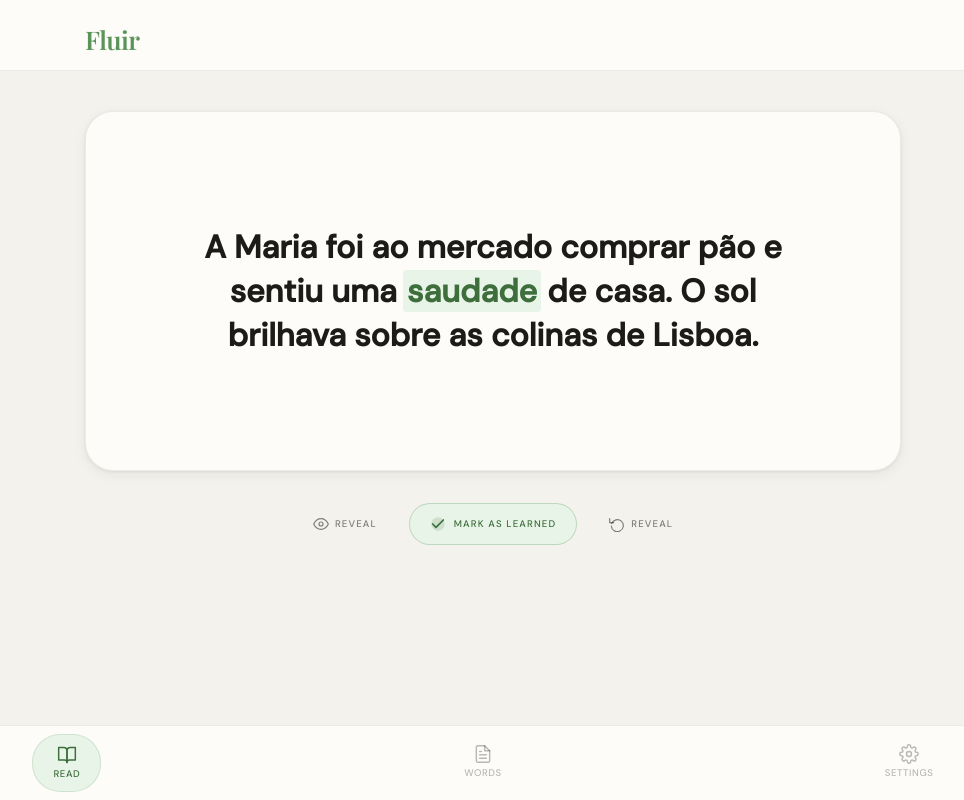
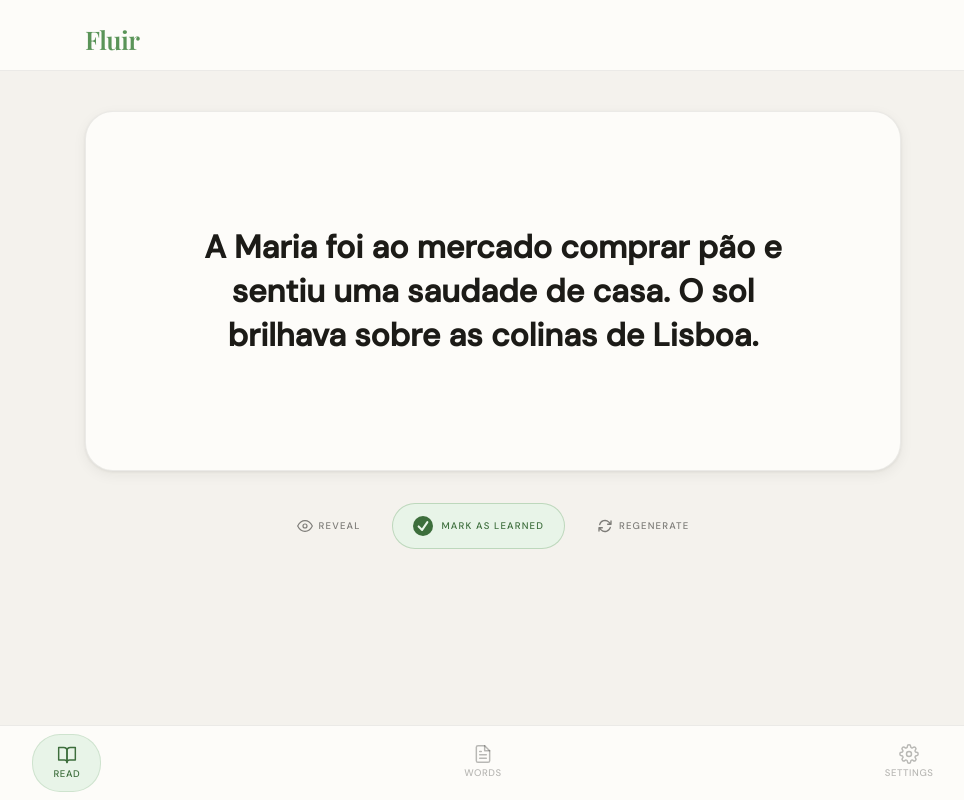
Before and after one commit to jkim228/fluir, a React (Vite) app: page / in a window 1280 px wide. Shown: the whole page, without its empty margins (147-1111 px from the left). Built offline with nearby package versions, Linux system fonts and the light colour scheme; a web font is replaced by a local one.

Commit message:
checkmark and other ui tweaks

```diff
--- a/package.json
+++ b/package.json
@@ -1 +1 @@
-{"name":"pt-pt","private":true,"version":"0.0.0","type":"module","scripts":{"dev":"vite","build":"vite build","preview":"vite preview","test":"vitest"},"dependencies":{"react":"^18.3.1","react-dom":"^18.3.1","clsx":"^2.1.1","tailwind-merge":"^2.5.4"},"devDependencies":{"@vitejs/plugin-react":"^4.3.4","vite":"^6.3.5","tailwindcss":"^3.4.17","postcss":"^8.5.3","autoprefixer":"^10.4.20","vitest":"^2.1.9","@testing-library/react":"^16.0.0","@testing-library/user-event":"^14.5.2","@testing-library/jest-dom":"^6.6.3","jsdom":"^25.0.1"}}
+{"name":"pt-pt","private":true,"version":"0.0.0","type":"module","scripts":{"dev":"vite","build":"vite build","preview":"vite preview","test":"vitest"},"dependencies":{"@heroicons/react":"^2.2.0","clsx":"^2.1.1","react":"^18.3.1","react-dom":"^18.3.1","tailwind-merge":"^2.5.4"},"devDependencies":{"@testing-library/jest-dom":"^6.6.3","@testing-library/react":"^16.0.0","@testing-library/user-event":"^14.5.2","@vitejs/plugin-react":"^4.3.4","autoprefixer":"^10.4.20","jsdom":"^25.0.1","postcss":"^8.5.3","tailwindcss":"^3.4.17","vite":"^6.3.5","vitest":"^2.1.9"}}
--- a/src/components/passage/PassageView.jsx
+++ b/src/components/passage/PassageView.jsx
@@ -1,3 +1,4 @@
+import { CheckIcon, ArrowPathIcon } from '@heroicons/react/24/outline'
 import { PassageText } from './PassageText'
 
 /**
@@ -26,11 +27,15 @@ export function PassageView({ passage, onWordTap, onMarkLearned, onRecycle }) {
       <div className="flex items-center gap-8">
         <ActionButton icon={<EyeIcon />} label="REVEAL" onClick={() => {}} />
         <PrimaryActionButton
-          icon={<CheckIcon />}
+          icon={
+            <span className="flex items-center justify-center w-5 h-5 rounded-full bg-moss-dim">
+              <CheckIcon className="w-3.5 h-3.5 text-moss-pale" style={{ strokeWidth: 3.5 }} />
+            </span>
+          }
           label="MARK AS LEARNED"
           onClick={onMarkLearned}
         />
-        <ActionButton icon={<RecycleIcon />} label="REVEAL" onClick={onRecycle} />
+        <ActionButton icon={<ArrowPathIcon className="w-4 h-4" style={{ strokeWidth: 2 }} />} label="REGENERATE" onClick={onRecycle} />
       </div>
     </div>
   )
@@ -40,7 +45,7 @@ function ActionButton({ icon, label, onClick }) {
   return (
     <button
       onClick={onClick}
-      className="flex items-center gap-1.5 font-body text-[0.6rem] font-medium tracking-[0.12em] uppercase text-[rgba(28,27,23,0.55)] hover:text-ink transition-colors"
+      className="flex items-center gap-1.5 font-body text-[0.6rem] font-medium tracking-[0.12em] uppercase text-[rgba(28,27,23,0.55)] hover:text-moss-dim transition-colors"
     >
       {icon}
       {label}
@@ -68,21 +73,3 @@ function EyeIcon() {
     </svg>
   )
 }
-
-function CheckIcon() {
-  return (
-    <svg width="16" height="16" viewBox="0 0 24 24" fill="none" stroke="currentColor" strokeWidth="2.5" strokeLinecap="round" strokeLinejoin="round">
-      <circle cx="12" cy="12" r="10" fill="currentColor" stroke="none" opacity="0.15" />
-      <polyline points="20 6 9 17 4 12" />
-    </svg>
-  )
-}
-
-function RecycleIcon() {
-  return (
-    <svg width="16" height="16" viewBox="0 0 24 24" fill="none" stroke="currentColor" strokeWidth="1.75" strokeLinecap="round" strokeLinejoin="round">
-      <polyline points="1 4 1 10 7 10" />
-      <path d="M3.51 15a9 9 0 1 0 .49-3.51" />
-    </svg>
-  )
-}
--- a/src/components/passage/WordHighlight.jsx
+++ b/src/components/passage/WordHighlight.jsx
@@ -18,9 +18,7 @@ export function WordHighlight({ word, isTarget, onTap }) {
       onKeyDown={(e) => e.key === 'Enter' && handleClick()}
       className={cn(
         'cursor-pointer rounded-xs px-0.5 -mx-0.5 transition-colors duration-100',
-        isTarget
-          ? 'text-moss-dim font-semibold bg-moss-pale px-1 rounded-xs'
-          : 'hover:bg-surface-2',
+        'hover:bg-surface-2',
       )}
     >
       {word}
```
Also changed, not shown: 1 other file (tests, documents, lock files or other folders).
